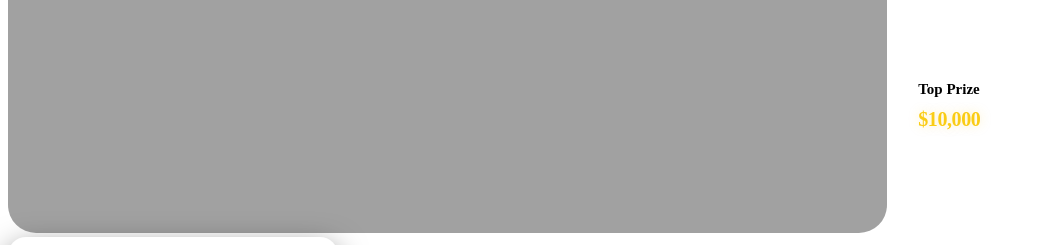
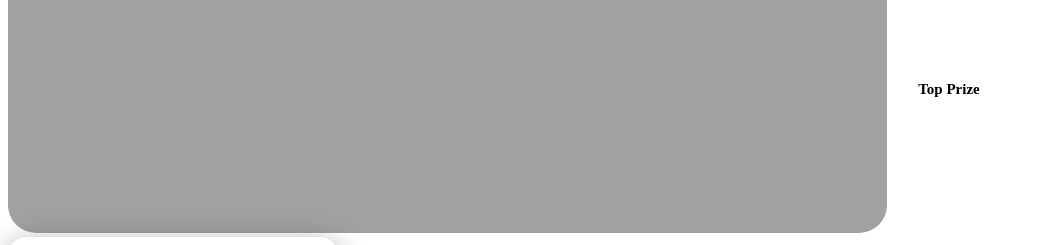
Before and after one commit to gilmorre/gleyo-Zechub-, a Python web app: template templates/sprint_view.html in a window 1280 px wide. Shown: the part 555-800 px from the top of the page, without its empty margins (0-1044 px from the left). Run offline with Jinja, Linux system fonts and the light colour scheme; the template is opened without the code that fills it, so the values that code supplies are empty.

Commit message:
Sprint Reward

```diff
--- a/templates/sprint_view.html
+++ b/templates/sprint_view.html
@@ -179,7 +179,7 @@
       <div class="highlight-box third">
         <h2 style="color: var(--text-main); font-weight: bold; margin: 0; font-size: 15px; margin: 0; padding: 0;">Top Prize</h2>
 
-        <p class="reward-amount">$10,000 </p>
+        <p class="reward-amount">{{ sprint.rewards }} </p>
       </div>
     </div>
   </div>
```
